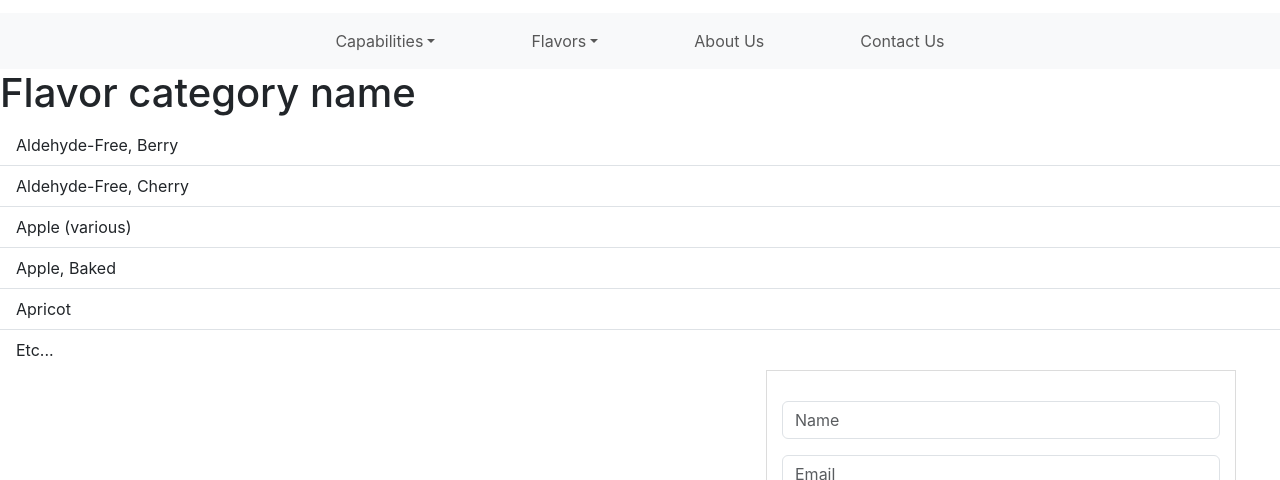
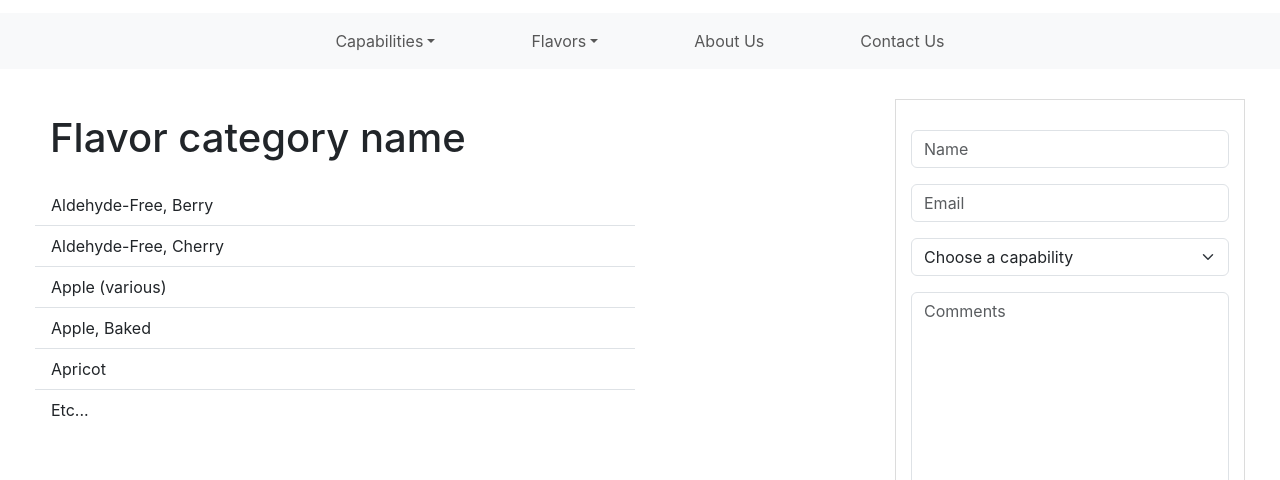
Before and after one commit to rickstylz01/Summer-Project, a React (Create React App) app: page / in a window 1280 px wide. Shown: the part 187-667 px from the top of the page. Built offline with nearby package versions, Linux system fonts and the light colour scheme.

Commit message:
add custom css for flavorCategories component and place header element into flavor categories body container

```diff
--- a/src/App.js
+++ b/src/App.js
@@ -1,16 +1,16 @@
 import './App.css';
 import Header from "./components/header/Header";
 // import Home from "./components/homePage/Home";
-import Footer from "./components/footer/Footer";
 // import Flavors from "./components/flavorsPage/Flavors";
 import FlavorCategories from "./components/flavorsPage/flavorCategories/FlavorCategories";
+import Footer from "./components/footer/Footer";
 function App() {
   return (
     <div className="App">
       <Header />
-      {/*<Flavors />*/}
       <FlavorCategories />
       <Footer />
+      {/*<Flavors />*/}
       {/*<Home />*/}
     </div>
   );
--- a/src/components/flavorsPage/flavorCards/FlavorCards.css
+++ b/src/components/flavorsPage/flavorCards/FlavorCards.css
@@ -48,7 +48,3 @@
     padding-left: 30px;
   }
 }
-
-/* Large Desktops */
-@media (min-width: 1600px) {
-}
--- a/src/components/flavorsPage/flavorCategories/FlavorCategories.css
+++ b/src/components/flavorsPage/flavorCategories/FlavorCategories.css
@@ -0,0 +1,50 @@
+#flavor-categories-wrapper {
+  display: flex;
+  flex-direction: column;
+  padding-inline: 15px;
+  padding-block: 30px;
+}
+
+#flavor-categories-header {
+  display: flex;
+  justify-content: center;
+  padding: 15px;
+}
+
+#list-group-container {
+  margin-bottom: 70px;
+}
+
+/* Laptops */
+@media (min-width: 992px) {
+  #flavor-categories-wrapper {
+    flex-direction: row;
+    justify-content: space-between;
+    padding-inline: 35px;
+    margin-bottom: 245px;
+  }
+
+  #flavor-categories-header {
+    justify-content: start;
+    font-size: xxx-large;
+  }
+
+  #flavor-categories-body-container {
+    /*display: flex;*/
+    /*flex-direction: row;*/
+    /*justify-content: space-between;*/
+    /*gap: 20px;*/
+  }
+
+  #list-group-container {
+    width: 100%;
+    margin-bottom: 400px;
+  }
+}
+
+/* Desktop */
+@media (min-width: 1200px) {
+  #list-group-container {
+    width: 600px;
+  }
+}
--- a/src/components/flavorsPage/flavorCategories/FlavorCategories.js
+++ b/src/components/flavorsPage/flavorCategories/FlavorCategories.js
@@ -5,10 +5,10 @@ import Quote from "../../quoteForm/Quote";
 const FlavorCategories = () => {
   return (
     <div id="flavor-categories-wrapper">
+      <div id="flavor-categories-body-container">
         <div id="flavor-categories-header">
           <h1>Flavor category name</h1>
         </div>
-      {/*TODO: align text to the right*/}
         <div id="list-group-container">
           <ul className="list-group list-group-flush">
             <li className="list-group-item">Aldehyde-Free, Berry</li>
@@ -19,6 +19,7 @@ const FlavorCategories = () => {
             <li className="list-group-item">Etc...</li>
           </ul>
         </div>
+      </div>
       <div id="flavorCategories-quoteForm-container">
         <Quote/>
       </div>
--- a/src/components/quoteForm/Quote.css
+++ b/src/components/quoteForm/Quote.css
@@ -31,7 +31,7 @@
 @media (min-width: 992px) {
   #quoteForm-container {
     border: 1px solid gainsboro;
-    width: 470px;
+    width: 100%;
     margin-bottom: 23px;
     margin-right: 44px;
     padding-inline: 15px;
@@ -46,14 +46,14 @@
 @media (min-width: 1200px) {
 }
 
-/* Large Desktops */
-@media (min-width: 1600px) {
-  #quoteForm-container {
-    width: 650px;
-    height: 1010px;
-  }
+/*!* Large Desktops *!*/
+/*@media (min-width: 1600px) {*/
+/*  #quoteForm-container {*/
+/*    width: 650px;*/
+/*    height: 1010px;*/
+/*  }*/
 
-  .comment-area {
-    height: 41.75rem;
-  }
-}
+/*  .comment-area {*/
+/*    height: 41.75rem;*/
+/*  }*/
+/*}*/
```
Lines whose indentation alone changed are shown as unchanged.
